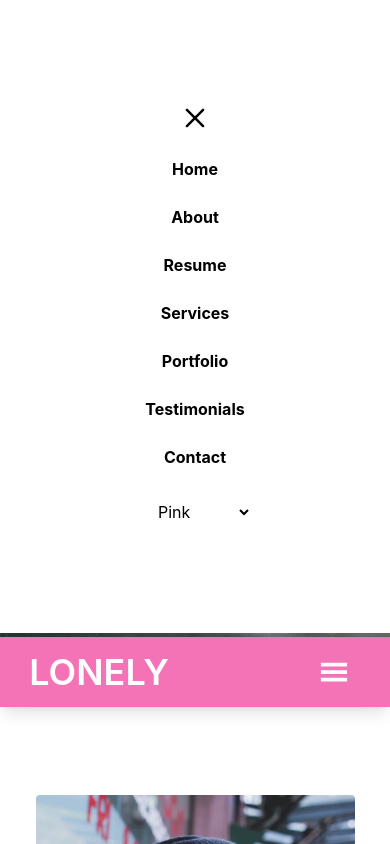
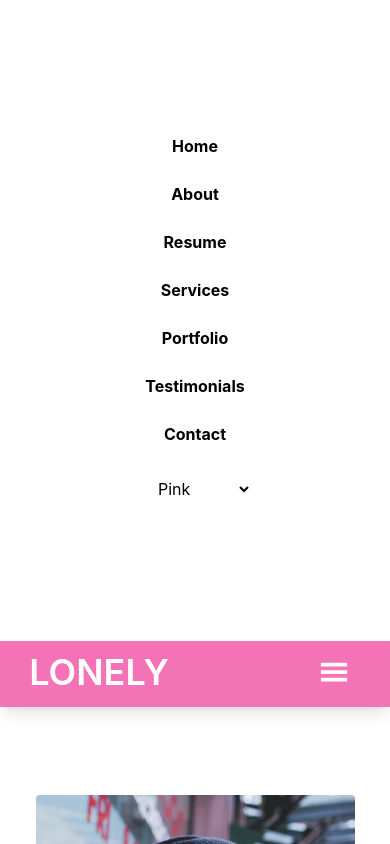
Before and after one commit to erchandraprakash1999/LonelyPortfolio-12-july, a React (Create React App) app: page / in a window 390 px wide. Both pictures are taken after a click on the button 333 px from the left and 672 px from the top of the page. Shown: the top 844 px of the page. Built offline with nearby package versions, Linux system fonts and the light colour scheme.

Commit message:
nav toggle

```diff
--- a/src/App.js
+++ b/src/App.js
@@ -10,7 +10,6 @@ import HeaderImageSection from './components/headerImageSection';
 import Skills from './components/Skills';
 import Navigation from './components/Navigation';
 import About from './components/About';
-import { Element } from 'react-scroll';
 function App() {
   const [theme,setTheme] = useState('pink');
   const handleTheme = (e)=>{
@@ -18,8 +17,6 @@ function App() {
   }
   return (
     <div className='relative'>
-    <Element name="home" >
-    </Element>
     <HeaderImageSection theme={theme}/>
 
  <Navigation theme={theme} handleTheme={handleTheme} />
--- a/src/components/Navigation.js
+++ b/src/components/Navigation.js
@@ -2,18 +2,16 @@ import React from 'react'
 import { navbar } from '../data'
 import { GiHamburgerMenu } from 'react-icons/gi'
 import { Link } from 'react-scroll'
-import { CgClose } from 'react-icons/cg';
 import colors from 'tailwindcss/colors';
 import ThemeSetter from './ThemeSetter';
 export default function Navigation({theme,handleTheme}) {
         const [activeNav, setActiveNav] = React.useState(false);
-        const handleCloseNav =()=>{
+        const handleToggleNav =()=>{
                 setActiveNav(!activeNav);
         }
   return (
     <>
-    <ul className={` list-none bg-white flex gap-6 flex-col absolute z-50 top-0 left-0 h-[75vh] justify-center items-center w-full  text-black ${activeNav?'block':'hidden'} `}>
-        <button onClick={handleCloseNav}  className=' float-right'><CgClose fontSize={30}/></button>
+    <ul className={` list-none bg-white flex gap-6 flex-col absolute z-50 top-0 left-0 h-[76vh] justify-center items-center w-full  text-black ${activeNav?'block':'hidden'} `}>
                                 {navbar.navitem.map((item,i)=>{
                                 return <li className='hover:bg-gray-300 capitalize cursor-pointer font-bold'><Link to={item} smooth duration={100}>{item}</Link></li>
                                 })  }
@@ -34,7 +32,7 @@ export default function Navigation({theme,handleTheme}) {
                         </ul>
 
                 </div>
-                 <button className='px-3 py-1  lg:hidden block' onClick={()=>setActiveNav(true)}>  <GiHamburgerMenu fontSize={30}/></button>
+                 <button className='px-3 py-1  lg:hidden block' onClick={handleToggleNav}>  <GiHamburgerMenu fontSize={30}/></button>
                 </div>
         </nav>
     </header>
```
